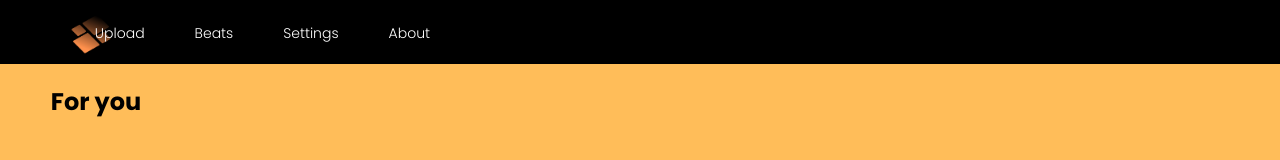
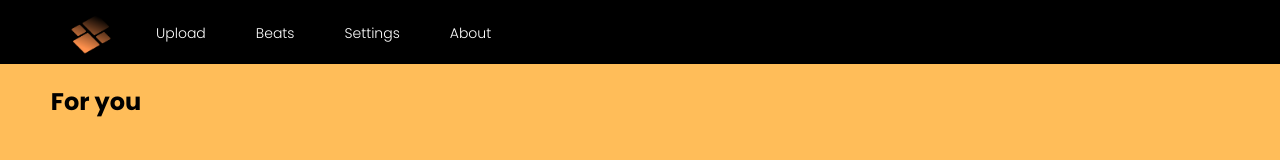
Before and after one commit to montanabrown/landing-page, a plain HTML site: page index.html in a window 1280 px wide. Shown: the top 160 px of the page. Drawn offline with Linux system fonts and the light colour scheme.

Commit message:
minor fix

```diff
--- a/index.css
+++ b/index.css
@@ -17,7 +17,7 @@ body {
 header {
 	display: flex;
 	align-items: center;
-	justify-content: space-between;
+	justify-content: left;
 	flex-direction: row;
 	background-color: black;
 	height: 64px;
@@ -33,7 +33,6 @@ header .logo {
 header .menu ul {
 	display: flex;
 	list-style-type: none;
-	position: relative; right: 800px;
 }
 
 header .menu li a {
```
